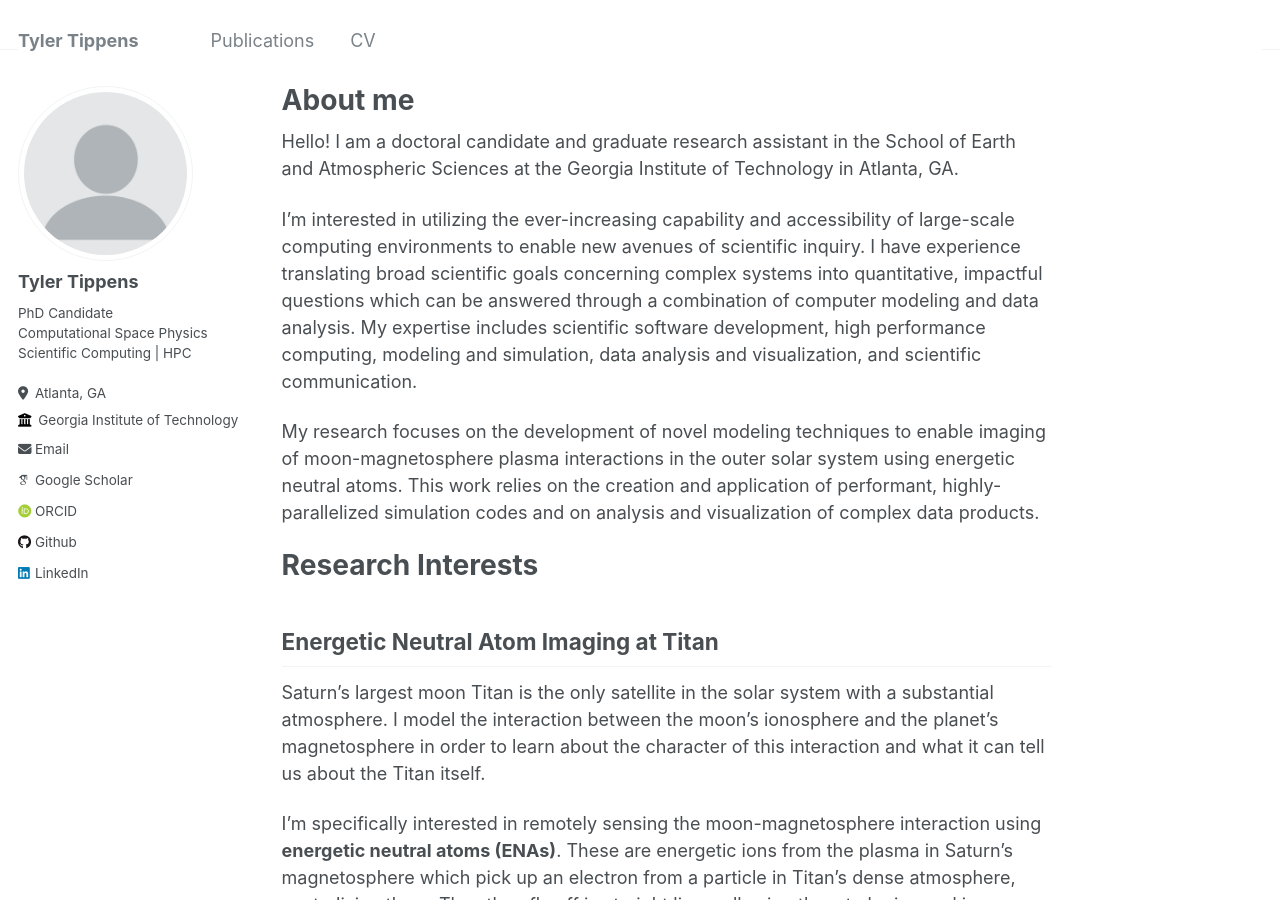
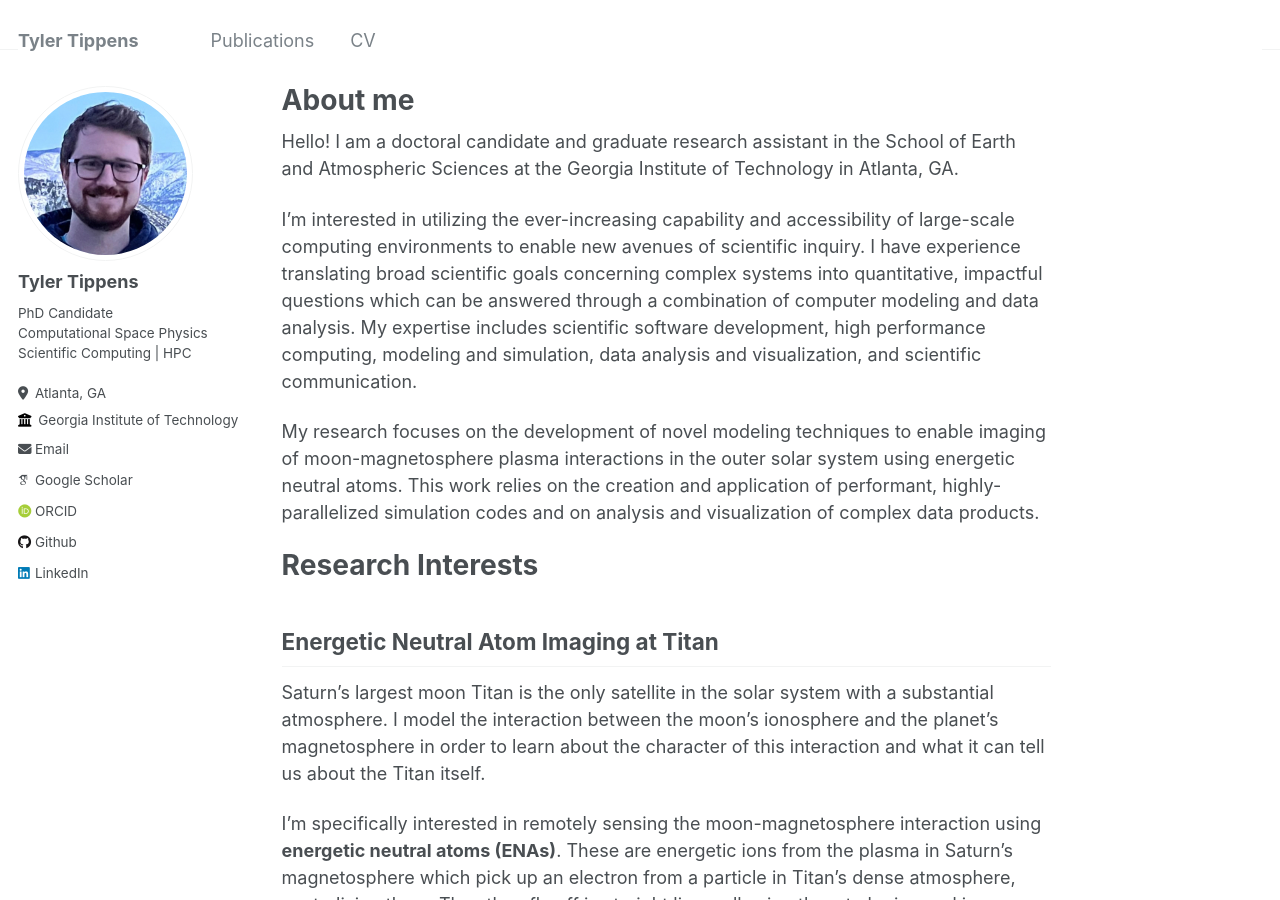
Before and after one commit to tylertippens/tylertippens.github.io, a Jekyll site: the page built from _pages/about.md, in a window 1280 px wide and 900 px high. Built offline with Jekyll 4.4.1, drawn with Linux system fonts in a browser that asks for light colours; some web fonts are replaced.

Commit message:
Update _config.yml to have profile pic

```diff
--- a/_config.yml
+++ b/_config.yml
@@ -21,7 +21,7 @@ repository               : "tylertippens/tylertippens.github.io"
 #               Additional customization can be done by editing /_includes/author-profile.html
 author:
   # Biographic information
-  avatar           : "profile.png"
+  avatar           : "tyler.jpeg"
   name             : "Tyler Tippens"
   pronouns         : # example: "she/her"
   bio              : "PhD Candidate<br>Computational Space Physics<br>Scientific Computing | HPC"
```
